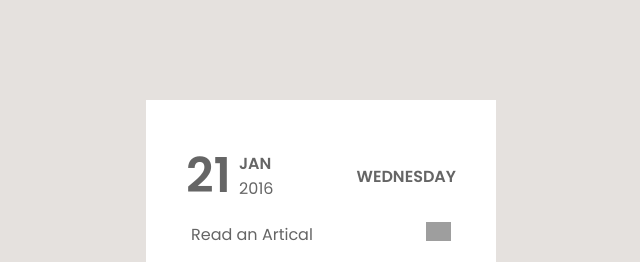
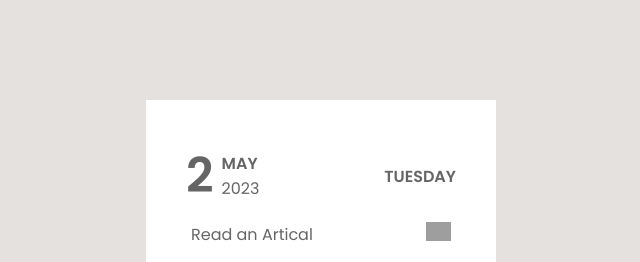
Before and after one commit to Kashyap2701/To-Do-List-in-React, a React (Vite) app: page / in a window 1280 px wide. Shown: the top 262 px of the page, without its empty margins (319-959 px from the left). Built offline with nearby package versions, Linux system fonts and the light colour scheme; grey boxes are pictures that could not be loaded.

Commit message:
add date functionality

```diff
--- a/src/components/DisplayDate.jsx
+++ b/src/components/DisplayDate.jsx
@@ -4,18 +4,30 @@ import style from './DisplayDate.module.css';
 // class component
 
 class DisplayDate extends React.Component {
+
+  constructor(){
+    super();
+    this.date = new Date();
+    this.Today = {
+      date:this.date.getDate(),
+      day:this.date.toLocaleString('en-US', { weekday: 'long' }),
+      month:this.date.toLocaleString('en-US', { month: 'short' }),
+      year:this.date.getFullYear()
+    }
+  }
+
   render() {
     return (
       <div className={style.container}>
         <div className={style.date}>
-          <h1>21</h1>
+          <h1>{this.Today.date}</h1>
           <div>
-            <span>JAN</span>
-            <span>2016</span>
+            <span>{this.Today.month.toUpperCase()}</span>
+            <span>{this.Today.year}</span>
           </div>
         </div>
         <div className="day">
-          <h4>WEDNESDAY</h4>
+          <h4>{this.Today.day.toUpperCase()}</h4>
         </div>
       </div>
     );
```
